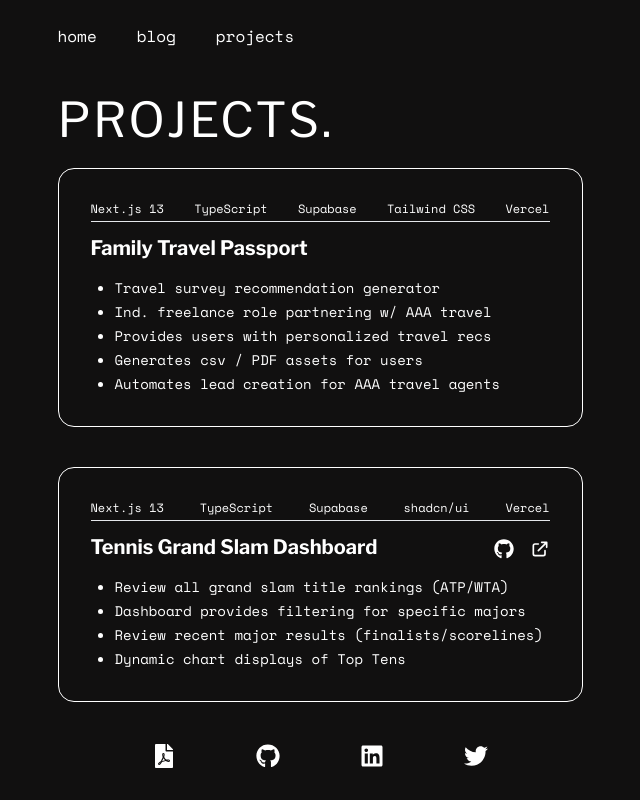
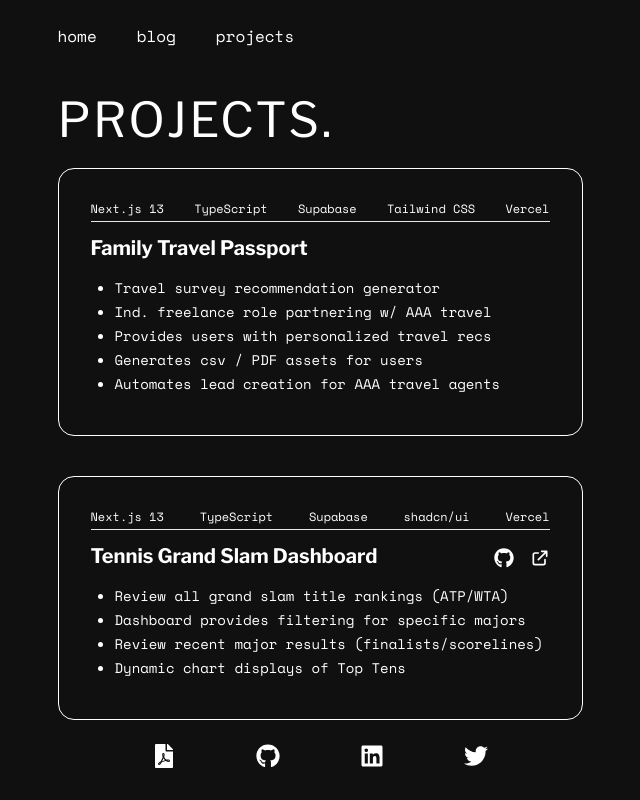
Before and after one commit to CharlesCarr/charliecarr.dev, a Next.js app: page /projects in a window 1280 px wide. Shown: the whole page, without its empty margins (320-960 px from the left). Built offline with nearby package versions, Linux system fonts and the light colour scheme.

Commit message:
fix: fix project container overlap bug

```diff
--- a/app/projects/page.tsx
+++ b/app/projects/page.tsx
@@ -126,11 +126,11 @@
 
 export default function Projects() {
   return (
-    <section className="w-full h-full flex flex-col mb-20 sm:mb-0">
+    <section className="w-full h-full flex flex-col mb-20">
       <h1 className="text-3xl sm:text-5xl tracking-wider mb-6">PROJECTS.</h1>
 
       {/* Using grid (cols-2) for future use of various card widths */}
-      <div className="grid grid-cols-2 gap-10 h-fit sm:h-[460px] w-full">
+      <div className="grid grid-cols-2 gap-10 h-full w-full">
         {projects.map((project: Project) => (
           <ProjectCard key={project.id} project={project} />
         ))}
```
